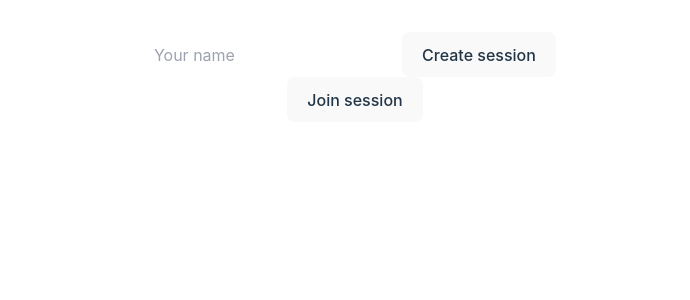
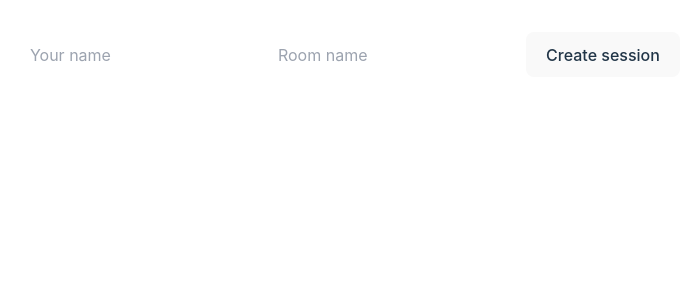
Before and after one commit to RafaelMoro/planning-poker-fe, a React (Vite) app: page / in a window 1280 px wide. Shown: the top 300 px of the page, without its empty margins (285-975 px from the left). Built offline with nearby package versions, Linux system fonts and the light colour scheme; no server answers.

Commit message:
Add changes to add room anem and name

```diff
--- a/src/components/CreateRoomButton.tsx
+++ b/src/components/CreateRoomButton.tsx
@@ -2,13 +2,15 @@ import { useContext } from "react"
 import { RoomContext } from "../context/RoomContext"
 import { CREATE_ROOM_SOCKET } from "../constants"
 
-const CreateRoomButton = ({ userName }: { userName: string }) => {
+const CreateRoomButton = ({ userName, roomName }: { userName: string, roomName: string }) => {
   const { ws } = useContext(RoomContext)
 
   const createRoom = (event: React.MouseEvent<HTMLButtonElement>) => {
     event.preventDefault()
+    console.log('roomName', roomName)
+    console.log('userName', userName)
     if (ws) {
-      ws.emit(CREATE_ROOM_SOCKET, { user: userName })
+      ws.emit(CREATE_ROOM_SOCKET, { userName, roomName })
     }
   }
 
--- a/src/pages/Home.tsx
+++ b/src/pages/Home.tsx
@@ -1,11 +1,9 @@
-import { JoinButton } from "../components/JoinButton"
 import { CreateRoom } from "../templates/CreateRoom"
 
 const Home = () => {
   return (
     <>
       <CreateRoom />
-      <JoinButton />
     </>
   )
 }
--- a/src/templates/CreateRoom.tsx
+++ b/src/templates/CreateRoom.tsx
@@ -3,14 +3,19 @@ import { CreateRoomButton } from "../components/CreateRoomButton"
 
 const CreateRoom = () => {
   const [name, setName] = useState('')
-  const handleChange = (event: React.ChangeEvent<HTMLInputElement>) => {
+  const [roomName, setRoomName] = useState('')
+  const handleChangeName = (event: React.ChangeEvent<HTMLInputElement>) => {
     setName(event.target.value)
+  }
+  const handleRoomChange = (event: React.ChangeEvent<HTMLInputElement>) => {
+    setRoomName(event.target.value)
   }
 
   return (
-    <form action="submit">
-      <input onChange={handleChange} type="text" placeholder="Your name" />
-      <CreateRoomButton userName={name} />
+    <form className="flex flex-col gap-4 max-w-lg m-auto mb-4" action="submit">
+      <input className="p-2 rounded-md" onChange={handleChangeName} type="text" placeholder="Your name" />
+      <input className="p-2 rounded-md" onChange={handleRoomChange} type="text" placeholder="Room name" />
+      <CreateRoomButton userName={name} roomName={roomName} />
     </form>
   )
 }
```
